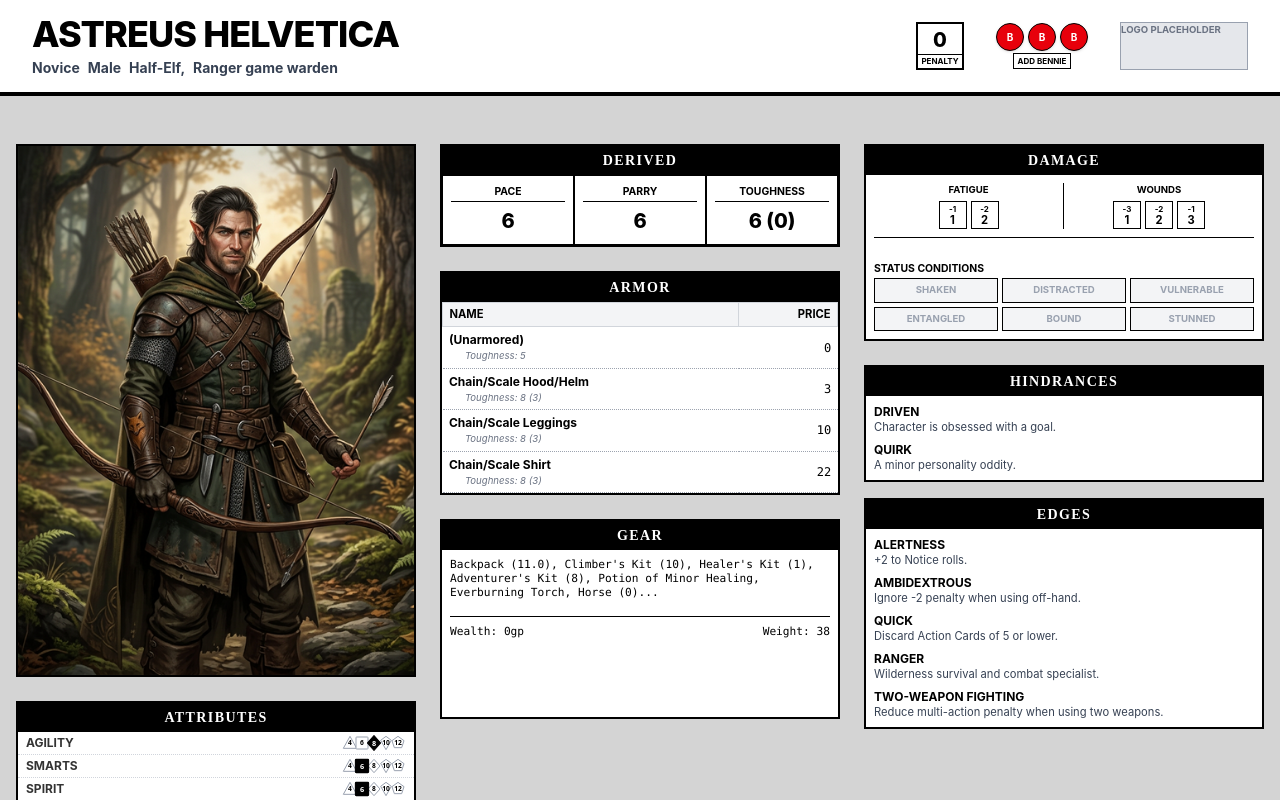
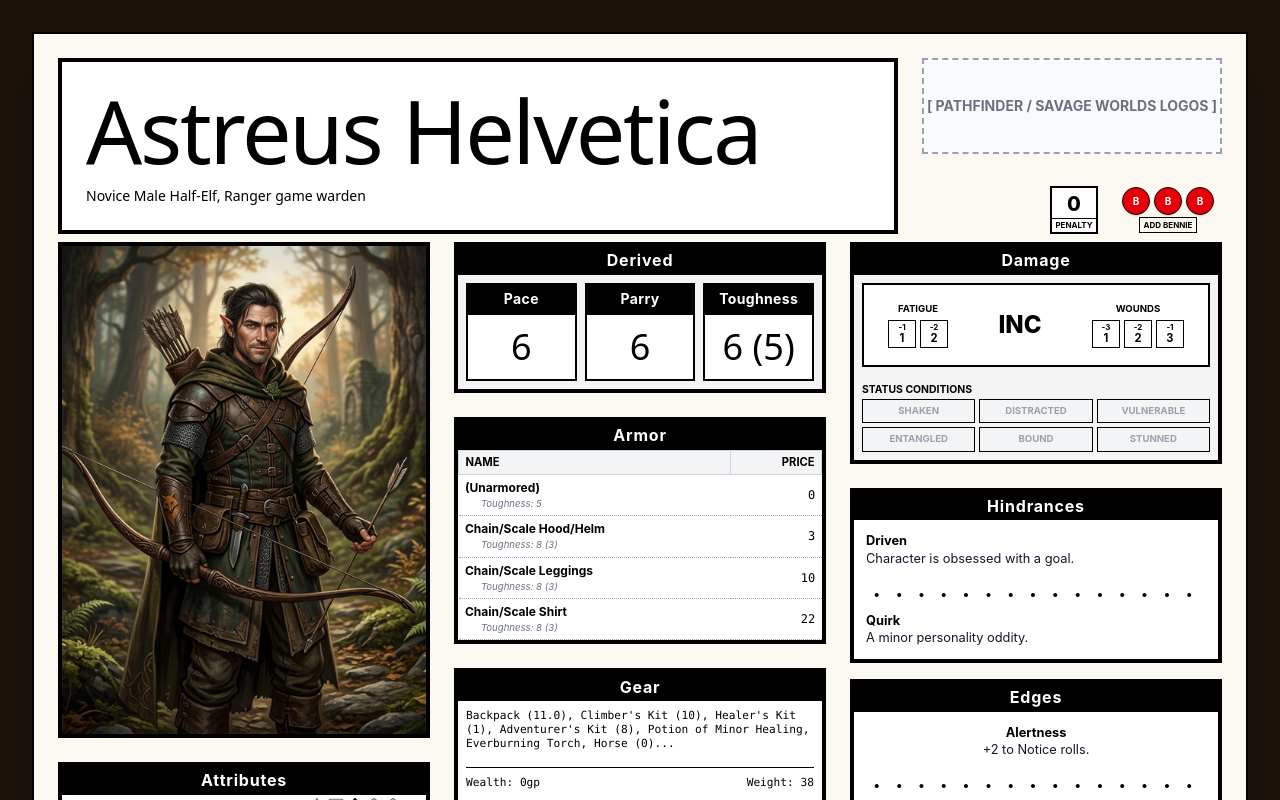
Before and after one commit to tomremo/savage-worlds-game-tracker, a Next.js app: page / in a window 1280 px wide. Shown: the top 800 px of the page. Built offline with nearby package versions, Linux system fonts and the light colour scheme.

Commit message:
feat: overhaul character sheet UI with stylized paper aesthetic and improved typography components.

```diff
--- a/src/app/globals.css
+++ b/src/app/globals.css
@@ -29,20 +29,27 @@ body {
 
 .section-container {
   background: white;
-  border: 2px solid black;
+  border: 4px solid black;
   overflow: hidden;
 }
 
 .section-header {
   background: black;
   color: white;
-  padding: 0.25rem 0.5rem;
+  padding: 0.15rem 0.5rem;
   font-weight: bold;
   text-align: center;
-  font-family: 'Times New Roman', serif;
-  text-transform: uppercase;
-  letter-spacing: 0.1em;
-  font-size: 0.875rem;
+  font-family: 'Inter', system-ui, sans-serif;
+  letter-spacing: 0.05em;
+  font-size: 1rem;
+}
+
+.dotted-leader {
+  flex-grow: 1;
+  border-bottom: 3px dotted #1a1a1a;
+  margin: 0 4px;
+  position: relative;
+  top: -6px;
 }
 
 .data-box {
--- a/src/app/page.tsx
+++ b/src/app/page.tsx
@@ -7,13 +7,14 @@ import RollResult from '@/components/overlay/RollResult';
 
 export default function Home() {
   return (
-    <main className="relative min-h-screen pt-[16vh] pb-[12vh]">
-      <VitalHeader />
-
-      <div className="px-4 py-4 overflow-y-auto">
-        <ActiveCore />
+    <main className="relative min-h-screen bg-[#1a120b] lg:p-8 flex flex-col items-center justify-start">
+      {/* Paper sheet container */}
+      <div className="w-full max-w-[1300px] bg-[#fbf8f1] min-h-screen lg:min-h-0 shadow-2xl lg:border-2 lg:border-black p-4 lg:p-6 relative">
+        <div className="relative z-10 w-full space-y-6">
+          <VitalHeader />
+          <ActiveCore />
+        </div>
       </div>
-
       <RollResult />
     </main>
   );
--- a/src/components/core/CombatState.tsx
+++ b/src/components/core/CombatState.tsx
@@ -6,9 +6,12 @@ import StatusGrid from './StatusGrid';
 
 export default function CombatState() {
   return (
-    <div className="p-2 space-y-4">
-      <div className="grid grid-cols-2 divide-x divide-black border-b border-black pb-2">
+    <div className="p-2 bg-[#f4f4f4] space-y-2">
+      <div className="flex flex-col md:flex-row items-center justify-between bg-white border-2 border-black p-2 md:p-4">
         <FatigueTracker />
+
+        <div className="font-extrabold text-xl md:text-2xl px-4 py-2 my-2 md:my-0">INC</div>
+
         <WoundTracker />
       </div>
       <StatusGrid />
--- a/src/components/core/DerivedStats.tsx
+++ b/src/components/core/DerivedStats.tsx
@@ -6,15 +6,12 @@ import { calculateParry, calculateToughness } from '@/engine/derived';
 export default function DerivedStats() {
   const character = useCharacterStore((state) => state.character);
 
-  // Calculate Parry (base 2 + half Fighting)
-  // Finding fighting skill
   const fightingSkill = character.skills.find(s => s.skillId === 'fighting');
   const parry = calculateParry({
     dieType: fightingSkill?.trait.dieType || 4,
     modifier: fightingSkill?.trait.modifier || 0
   });
 
-  // Calculate Toughness (base 2 + half Vigor + armor)
   const toughness = calculateToughness({
     dieType: character.attributes.vigor.dieType,
     modifier: character.attributes.vigor.modifier
@@ -23,18 +20,18 @@ export default function DerivedStats() {
   return (
     <div className="section-container">
       <div className="section-header">Derived</div>
-      <div className="grid grid-cols-3 divide-x divide-black">
-        <div className="data-box">
-          <div className="data-box-label">Pace</div>
-          <div className="data-box-value">6</div>
+      <div className="flex justify-between items-stretch gap-2 p-2 bg-[#f4f4f4]">
+        <div className="flex-1 flex flex-col border-2 border-black bg-white">
+          <div className="bg-black text-white text-center font-bold text-sm py-1 border-b-2 border-black tracking-wide">Pace</div>
+          <div className="text-center text-4xl font-sans py-3 bg-white flex-1 flex items-center justify-center">6</div>
         </div>
-        <div className="data-box">
-          <div className="data-box-label">Parry</div>
-          <div className="data-box-value">{parry}</div>
+        <div className="flex-1 flex flex-col border-2 border-black bg-white">
+          <div className="bg-black text-white text-center font-bold text-sm py-1 border-b-2 border-black tracking-wide">Parry</div>
+          <div className="text-center text-4xl font-sans py-3 bg-white flex-1 flex items-center justify-center">{parry}</div>
         </div>
-        <div className="data-box">
-          <div className="data-box-label">Toughness</div>
-          <div className="data-box-value">{toughness} (0)</div>
+        <div className="flex-1 flex flex-col border-2 border-black bg-white">
+          <div className="bg-black text-white text-center font-bold text-sm py-1 border-b-2 border-black tracking-wide">Toughness</div>
+          <div className="text-center text-4xl font-sans py-3 bg-white flex-1 flex items-center justify-center">{toughness} (5)</div>
         </div>
       </div>
     </div>
--- a/src/components/core/HindrancesAndEdges.tsx
+++ b/src/components/core/HindrancesAndEdges.tsx
@@ -3,6 +3,7 @@
 import { useCharacterStore } from '@/stores/characterStore';
 import { edges } from '@/data/edges';
 import { hindrances } from '@/data/hindrances';
+import { Fragment } from 'react';
 
 export default function HindrancesAndEdges() {
   const character = useCharacterStore((state) => state.character);
@@ -10,28 +11,40 @@ export default function HindrancesAndEdges() {
   const charEdges = edges.filter(e => character.edgeIds.includes(e.id));
   const charHindrances = hindrances.filter(h => character.hindranceIds.includes(h.id));
 
+  const DotsDivider = () => (
+    <div className="w-full flex justify-center text-xl font-black tracking-[0.3em] overflow-hidden whitespace-nowrap select-none py-1">
+      . . . . . . . . . . . . . . . . . . . . . . . . . . . . .
+    </div>
+  );
+
   return (
     <div className="space-y-4">
       <div className="section-container">
         <div className="section-header">Hindrances</div>
-        <div className="p-2 space-y-2">
-          {charHindrances.map(h => (
-            <div key={h.id} className="text-xs">
-              <span className="font-bold uppercase">{h.name}</span>
-              <p className="text-[0.7rem] text-gray-700 leading-tight">{h.summary}</p>
-            </div>
+        <div className="p-3 space-y-1">
+          {charHindrances.map((h, i) => (
+            <Fragment key={h.id}>
+              <div className="text-[0.8rem] tex t-center leading-snug">
+                <span className="font-bold">{h.name}</span><br/>
+                <span className="text-gray-900">{h.summary}</span>
+              </div>
+              {i < charHindrances.length - 1 && <DotsDivider />}
+            </Fragment>
           ))}
         </div>
       </div>
 
       <div className="section-container">
         <div className="section-header">Edges</div>
-        <div className="p-2 space-y-2">
-          {charEdges.map(e => (
-            <div key={e.id} className="text-xs">
-              <span className="font-bold uppercase">{e.name}</span>
-              <p className="text-[0.7rem] text-gray-700 leading-tight">{e.summary}</p>
-            </div>
+        <div className="p-3 space-y-1">
+          {charEdges.map((e, i) => (
+            <Fragment key={e.id}>
+              <div className="text-[0.8rem] text-center leading-snug">
+                <span className="font-bold">{e.name}</span><br/>
+                <span className="text-gray-900">{e.summary}</span>
+              </div>
+              {i < charEdges.length - 1 && <DotsDivider />}
+            </Fragment>
           ))}
         </div>
       </div>
--- a/src/components/core/TraitItem.tsx
+++ b/src/components/core/TraitItem.tsx
@@ -18,25 +18,24 @@ export default function TraitItem({ name, trait }: { name: string; trait: Trait
   return (
     <div
       onClick={handleRoll}
-      className="group flex items-center justify-between px-2 py-0.5 hover:bg-black/5 cursor-pointer transition-colors border-b border-dotted border-gray-300 last:border-0"
+      className="group flex items-end justify-between px-1 py-[2px] cursor-pointer text-black"
     >
-      <span className="font-bold text-[0.75rem] uppercase text-black/80">{name}</span>
-      <div className="flex items-center gap-0.5">
-        <div className="flex items-center -space-x-1">
+      <span className="font-bold text-[0.8rem] text-right leading-none pb-1">{name}</span>
+      <div className="dotted-leader"></div>
+      <div className="flex items-center gap-1 mb-0.5">
+        <div className="flex items-center gap-[1px]">
           {ALL_DICE.map((d) => (
             <DieIcon
               key={d}
               type={d}
               isActive={trait.dieType === d}
-              className={`w-4 h-4 ${trait.dieType === d ? 'text-black scale-110 z-10' : 'text-gray-400'}`}
+              className={`w-[18px] h-[18px] ${trait.dieType === d ? 'text-black z-10 drop-shadow-sm' : 'text-gray-500 stroke-1'}`}
             />
           ))}
         </div>
-        {trait.modifier !== 0 && (
-          <span className="text-[0.7rem] font-black ml-1 text-black">
-            {trait.modifier > 0 ? `+${trait.modifier}` : trait.modifier}
-          </span>
-        )}
+        <span className="text-[0.8rem] font-bold w-4 text-right">
+          {trait.modifier !== 0 ? (trait.modifier > 0 ? `+${trait.modifier}` : trait.modifier) : ''}
+        </span>
       </div>
     </div>
   );
--- a/src/components/header/VitalHeader.tsx
+++ b/src/components/header/VitalHeader.tsx
@@ -14,27 +14,28 @@ export default function VitalHeader() {
   });
 
   return (
-    <header className="fixed top-0 left-0 right-0 h-[12vh] z-50 flex items-center justify-between px-8 bg-white border-b-4 border-black">
-      <div className="flex flex-col">
-        <h1 className="text-4xl font-extrabold tracking-tight text-black uppercase">
+    <header className="w-full flex flex-col md:flex-row items-stretch justify-between gap-6 mb-2">
+      {/* Title Block */}
+      <div className="flex-1 border-4 border-black bg-white p-4 md:p-6 flex flex-col justify-center">
+        <h1 className="text-5xl md:text-6xl lg:text-[5.5rem] font-sans text-black tracking-tight leading-none mb-1 text-center md:text-left">
           {character.name}
         </h1>
-        <div className="flex gap-2 text-sm font-bold text-gray-700 mt-1">
-          <span>{character.rank}</span>
-          <span>Male</span>
-          <span>{character.ancestry},</span>
-          <span>{character.className} game warden</span>
+        <div className="text-xs md:text-sm font-sans text-black mt-2 text-center md:text-left">
+          {character.rank} Male {character.ancestry}, {character.className} game warden
         </div>
       </div>
 
-      <div className="flex items-center gap-8">
-        <div className="flex flex-col items-center">
-           <PenaltyBadge penalty={penalty} />
+      {/* Logos and Bennies */}
+      <div className="flex flex-col items-end justify-between min-w-[300px] gap-2">
+        <div className="w-full h-16 md:h-24 border-2 border-dashed border-gray-400 flex items-center justify-center text-sm font-bold text-gray-500 bg-gray-50 uppercase object-contain">
+           [ Pathfinder / Savage Worlds Logos ]
         </div>
-        <BenniePool count={character.bennies} />
-        {/* Mock Pathfinder/Savage Worlds Logos would go here */}
-        <div className="hidden md:block w-32 h-12 bg-gray-200 border border-gray-400 flex items-center justify-center text-[0.6rem] font-bold text-gray-500 uppercase">
-          Logo Placeholder
+
+        <div className="flex items-center gap-6 w-full justify-end mt-2 pr-2">
+          <div className="flex flex-col items-center">
+             <PenaltyBadge penalty={penalty} />
+          </div>
+          <BenniePool count={character.bennies} />
         </div>
       </div>
     </header>
```
Also changed, not shown: 1 other file (tests, documents, lock files or other folders).
